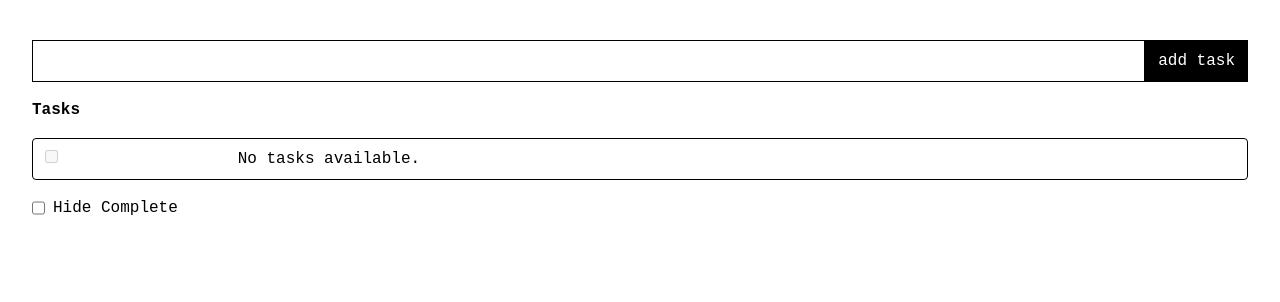
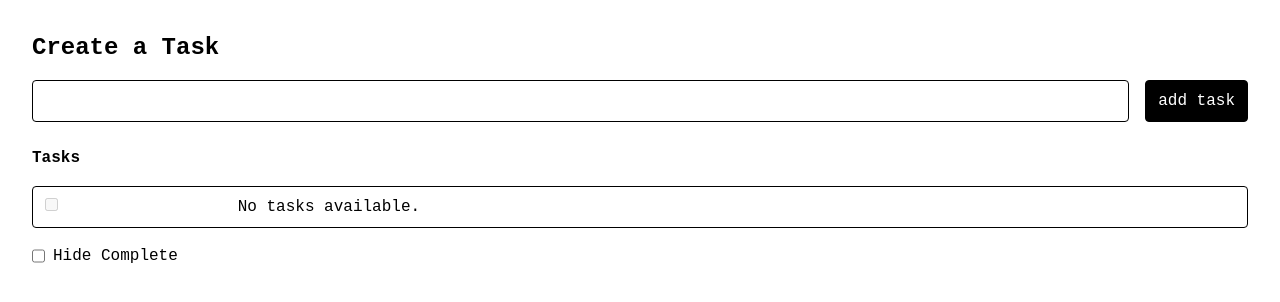
Before and after one commit to renagc/react-challenge, a React (Vite) app: page / in a window 1280 px wide. Shown: the top 302 px of the page. Built offline with nearby package versions, Linux system fonts and the light colour scheme.

Commit message:
fixed task input clear text made some styling improvements

```diff
--- a/src/App.tsx
+++ b/src/App.tsx
@@ -30,6 +30,7 @@ function App() {
     if (!task.localeCompare("")) return alert("Task title must not be empty!");
     setTaskID(taskID + 1);
     setTaskList([...taskList, { id: taskID, title: task, checked: false }]);
+    setTask("");
   };
 
   useEffect(() => {
@@ -46,14 +47,16 @@ function App() {
 
   return (
     <>
-      <main className="container h-full w-full flex flex-col">
+      <main className="container h-full w-full flex flex-col gap-2">
         <AppContext.Provider value={{ taskList, removeTask, updateTask }}>
-          <section className="flex w-full py-2">
+          <h1 className="font-bold text-2xl">Create a Task</h1>
+          <section className="flex w-full py-2 gap-4">
             <input
-              className="border border-black py-2 px-3 flex-1"
+              className="border border-black py-2 px-3 flex-1 focus:outline-0 rounded"
               onChange={(e: React.ChangeEvent<HTMLInputElement>) =>
                 setTask(e.target.value)
               }
+              value={task}
             ></input>
             <Button onClick={newTask}>add task</Button>
           </section>
--- a/src/components/Button.tsx
+++ b/src/components/Button.tsx
@@ -7,7 +7,7 @@ function Button({
 }) {
   return (
     <button
-      className="cursor-pointer bg-black text-white px-3 py-2 border border-black hover:bg-white hover:text-black"
+      className="cursor-pointer bg-black text-white px-3 py-2 border border-black rounded hover:bg-white hover:text-black"
       onClick={onClick}
     >
       {children}
```
